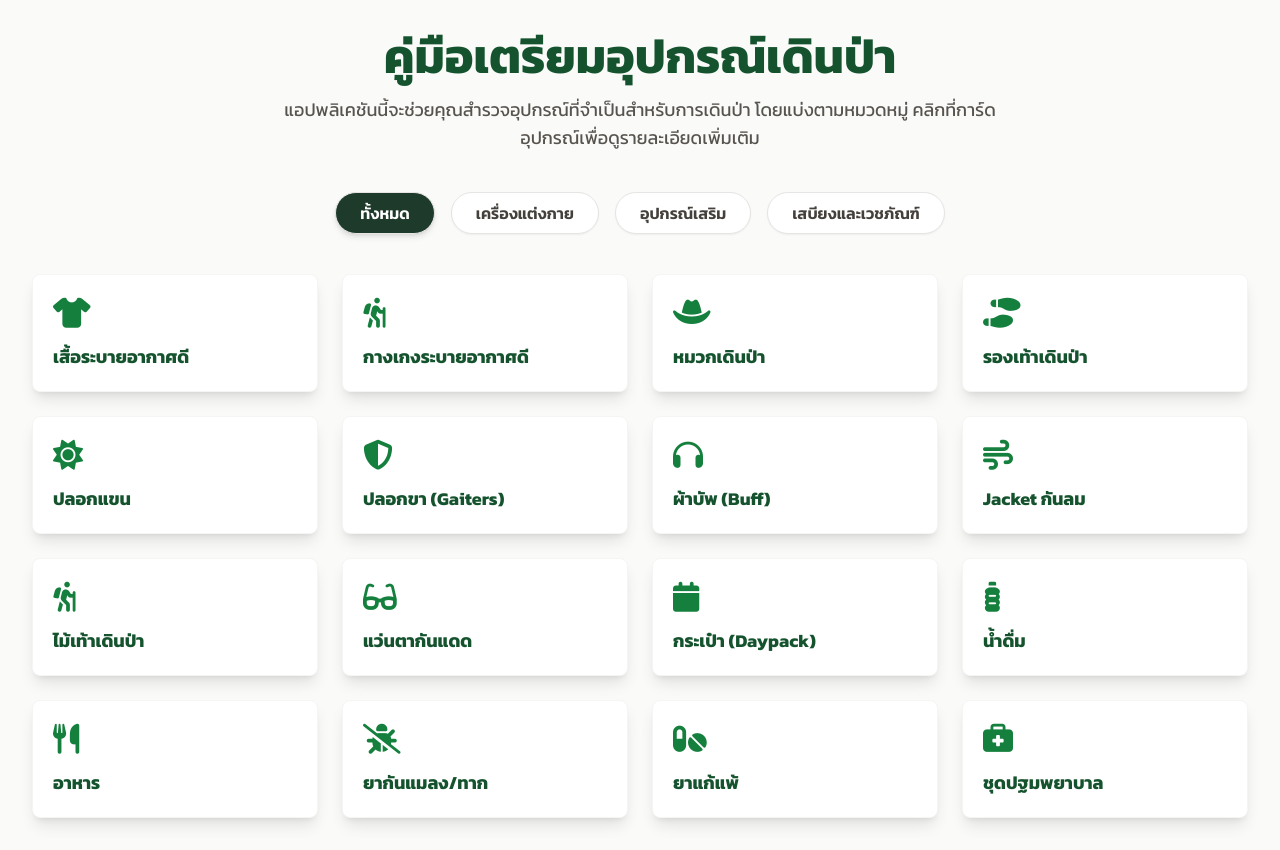
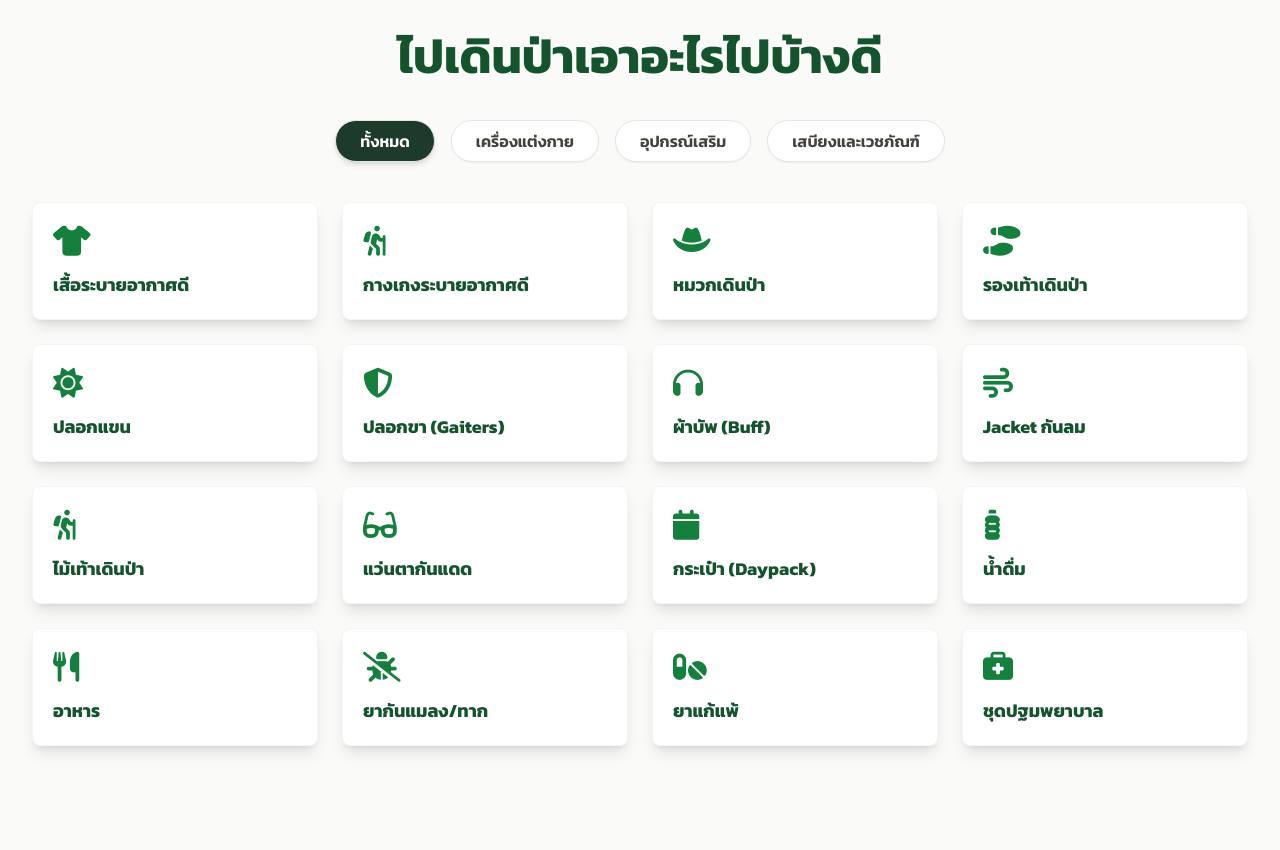
Before and after one commit to 5hoEi/hiking, a plain HTML site: page index.html in a window 1280 px wide. After the commit the page ends 800 px from the top, so only its background shows below. Drawn offline with nearby package versions, Linux system fonts and the light colour scheme.

Commit message:
Update index.html

```diff
--- a/index.html
+++ b/index.html
@@ -80,11 +80,7 @@
     <main class="container mx-auto p-4 md:p-8 max-w-7xl">
 
         <header class="text-center mb-10">
-            <h1 class="text-4xl md:text-5xl font-bold text-green-900 mb-4">คู่มือเตรียมอุปกรณ์เดินป่า</h1>
-            <p class="text-lg text-stone-600 max-w-3xl mx-auto">
-                แอปพลิเคชันนี้จะช่วยคุณสำรวจอุปกรณ์ที่จำเป็นสำหรับการเดินป่า โดยแบ่งตามหมวดหมู่
-                คลิกที่การ์ดอุปกรณ์เพื่อดูรายละเอียดเพิ่มเติม
-            </p>
+            <h1 class="text-4xl md:text-5xl font-bold text-green-900 mb-4">ไปเดินป่าเอาอะไรไปบ้างดี</h1>
         </header>
 
         <nav class="flex justify-center space-x-2 md:space-x-4 mb-10">
```
